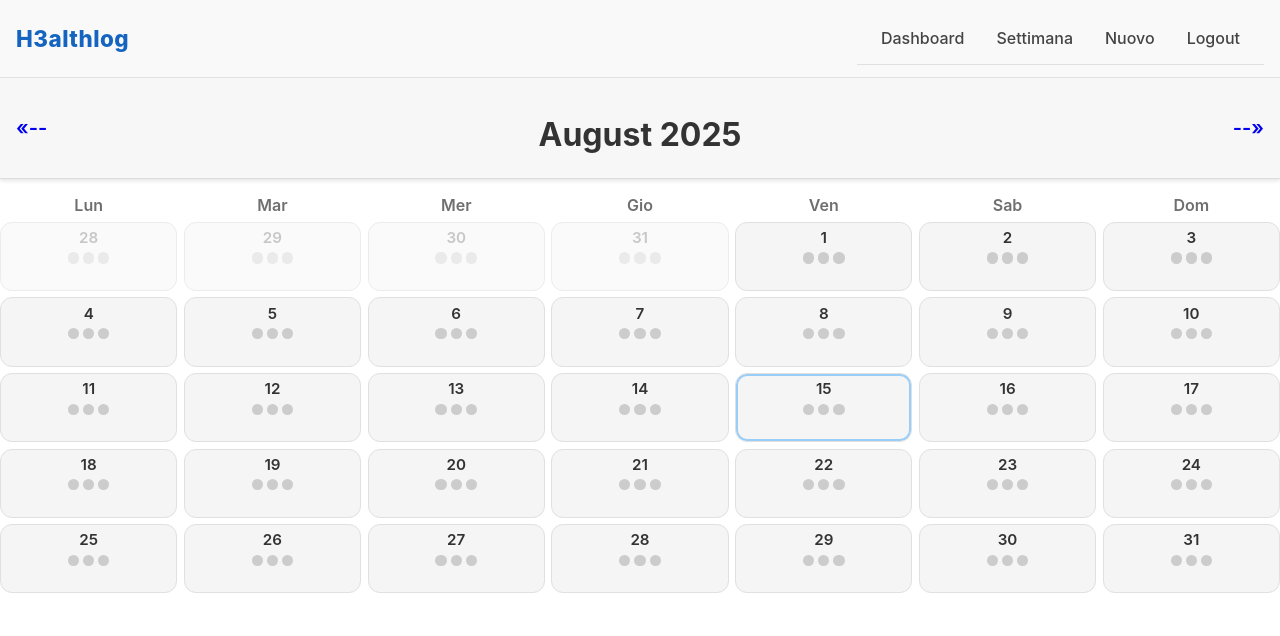
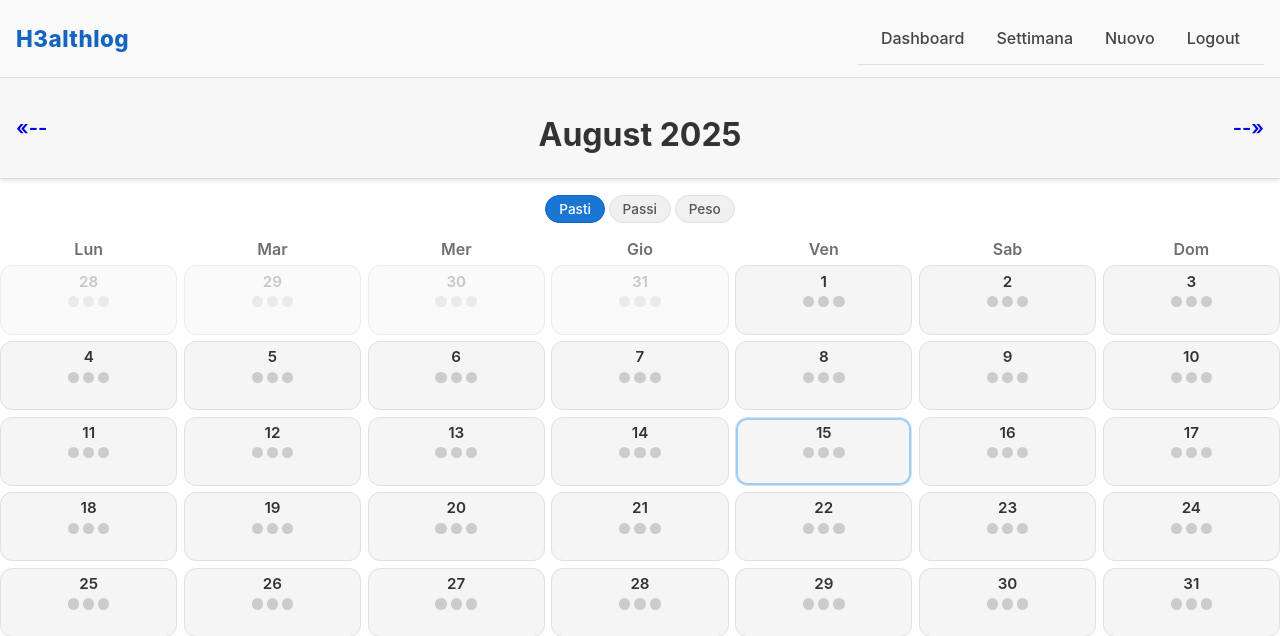
Before and after one commit to ar3ac/h3althlog, a Flask app: page /month in a window 1280 px wide. Shown: the top 636 px of the page. Run offline with Flask 3, Linux system fonts and the light colour scheme; data that the repository does not hold is empty; parts of the project's set-up code (start-up, migrations or seed data) failed here and were passed over.

Commit message:
month header fixing

```diff
--- a/src/h3althlog/main/routes.py
+++ b/src/h3althlog/main/routes.py
@@ -104,6 +104,8 @@ def day_view(day):
 @bp.route("/month")
 def month_view():
     y = request.args.get("y", type=int)
+    # Aggiungiamo il parametro 'view' per il toggle
+    view_mode = request.args.get("view")
     m = request.args.get("m", type=int)
     today = date.today()
     if not y or not m:
@@ -124,14 +126,15 @@ def month_view():
             Entry.lunch_quality,
             Entry.dinner_quality,
             Entry.steps,
+            Entry.weight,
         )
         .filter(Entry.date.between(start, end))
         .all()
     )
 
-    # { date: (b, l, d, steps) }
+    # { date: (b, l, d, steps, weight) }
     entries_map = {
-        row[0]: (row[1], row[2], row[3], row[4]) for row in month_entries
+        row[0]: (row[1], row[2], row[3], row[4], row[5]) for row in month_entries
     }
 
     return render_template(
@@ -143,4 +146,5 @@ def month_view():
         prev=(prev_y, prev_m),
         next=(next_y, next_m),
         today=today,
+        view_mode=view_mode,  # Passiamo la modalità al template
     )
--- a/src/h3althlog/static/css/dashboard.css
+++ b/src/h3althlog/static/css/dashboard.css
@@ -459,6 +459,29 @@ h1 {
     font-weight: 600;
 }
 
+/* Toggle per la vista dati (passi, peso, etc) */
+.month-view-toggle {
+    display: flex;
+    justify-content: center;
+    gap: .25rem;
+    margin: .5rem 0 1rem 0;
+}
+.toggle-btn {
+    text-decoration: none;
+    padding: .3rem .8rem;
+    border: 1px solid var(--border);
+    border-radius: 1rem;
+    font-size: .85rem;
+    font-weight: 500;
+    color: var(--text-soft);
+    background: #f0f0f0;
+    transition: background .2s ease, color .2s ease;
+}
+.toggle-btn.active {
+    background: var(--blue);
+    color: #fff;
+    border-color: var(--blue-strong);
+}
 
 .month-grid {
     display: grid;
@@ -765,6 +788,10 @@ h1 {
   font-size: .8rem;
   opacity: .7;
 }
+.day-icon.weight-icon {
+  font-size: .8rem;
+  opacity: .7;
+}
 
 /* ===== Mobile polish for /month ===== */
 @media (max-width: 480px){
--- a/src/h3althlog/templates/month.html
+++ b/src/h3althlog/templates/month.html
@@ -1,9 +1,19 @@
 {% extends 'base.html' %}
 {% block content %}
 <header class="month-header">
-  <a href="{{ url_for('main.month_view', y=prev[0], m=prev[1]) }}" class="month-prev">«--</a>
+  <a href="{{ url_for('main.month_view', y=prev[0], m=prev[1], view=view_mode) }}" class="month-prev">«--</a>
   <h1 class="month-title">{{ label }}</h1>
-  <a href="{{ url_for('main.month_view', y=next[0], m=next[1]) }}" class="month-next">--»</a>
+  <a href="{{ url_for('main.month_view', y=next[0], m=next[1], view=view_mode) }}" class="month-next">--»</a>
+</header>
+
+<header class="month-view-toggle">
+  {# Se view_mode non è definito o è 'default', il primo è attivo #}
+  <a href="{{ url_for('main.month_view', y=y, m=m) }}"
+     class="toggle-btn {% if not view_mode or view_mode == 'default' %}active{% endif %}">Pasti</a>
+  <a href="{{ url_for('main.month_view', y=y, m=m, view='steps') }}"
+     class="toggle-btn {% if view_mode == 'steps' %}active{% endif %}">Passi</a>
+  <a href="{{ url_for('main.month_view', y=y, m=m, view='weight') }}"
+     class="toggle-btn {% if view_mode == 'weight' %}active{% endif %}">Peso</a>
 </header>
 
 
@@ -18,6 +28,7 @@
     {% set l = entry_data[1] if entry_data else None %}
     {% set c = entry_data[2] if entry_data else None %}
     {% set s = entry_data[3] if entry_data else None %}
+    {% set w = entry_data[4] if entry_data else None %}
 
     {% set classes = ['day'] %}
     {% if d == today %}{% set _ = classes.append('day-today') %}{% endif %}
@@ -36,8 +47,12 @@
         <span class="pill q{{ c or 0 }}" title="Cena"></span>
       </div>
       <div class="day-icons">
-        {% if s is not none and s > 0 %}
+        {% if view_mode == 'steps' and s is not none and s > 0 %}
           <span class="day-icon steps-icon" title="Passi: {{ s }}">👟</span>
+        {% elif view_mode == 'weight' and w is not none and w > 0 %}
+          <span class="day-icon weight-icon" title="Peso: {{ w }} kg">⚖️</span>
+        {% else %}
+          {# Lascia lo spazio vuoto per mantenere l'allineamento #}
         {% endif %}
       </div>
     </a>
```
